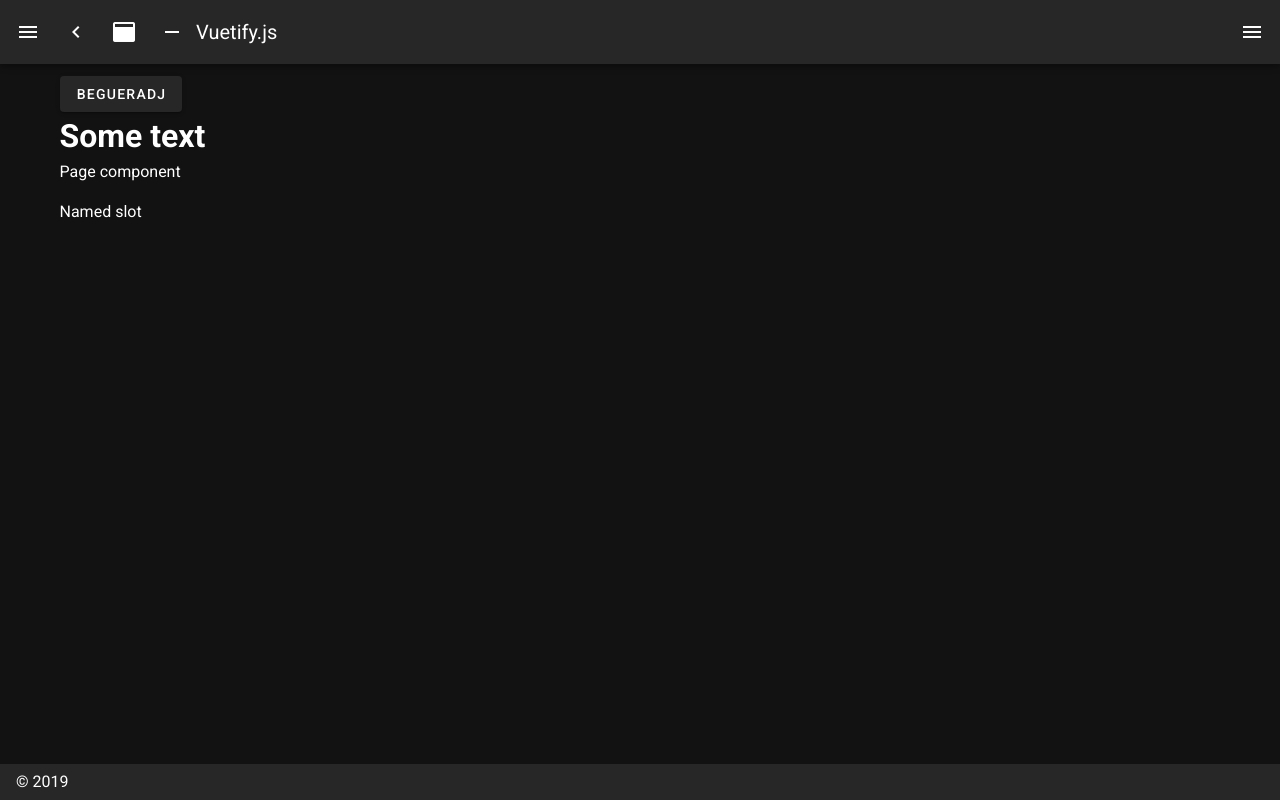
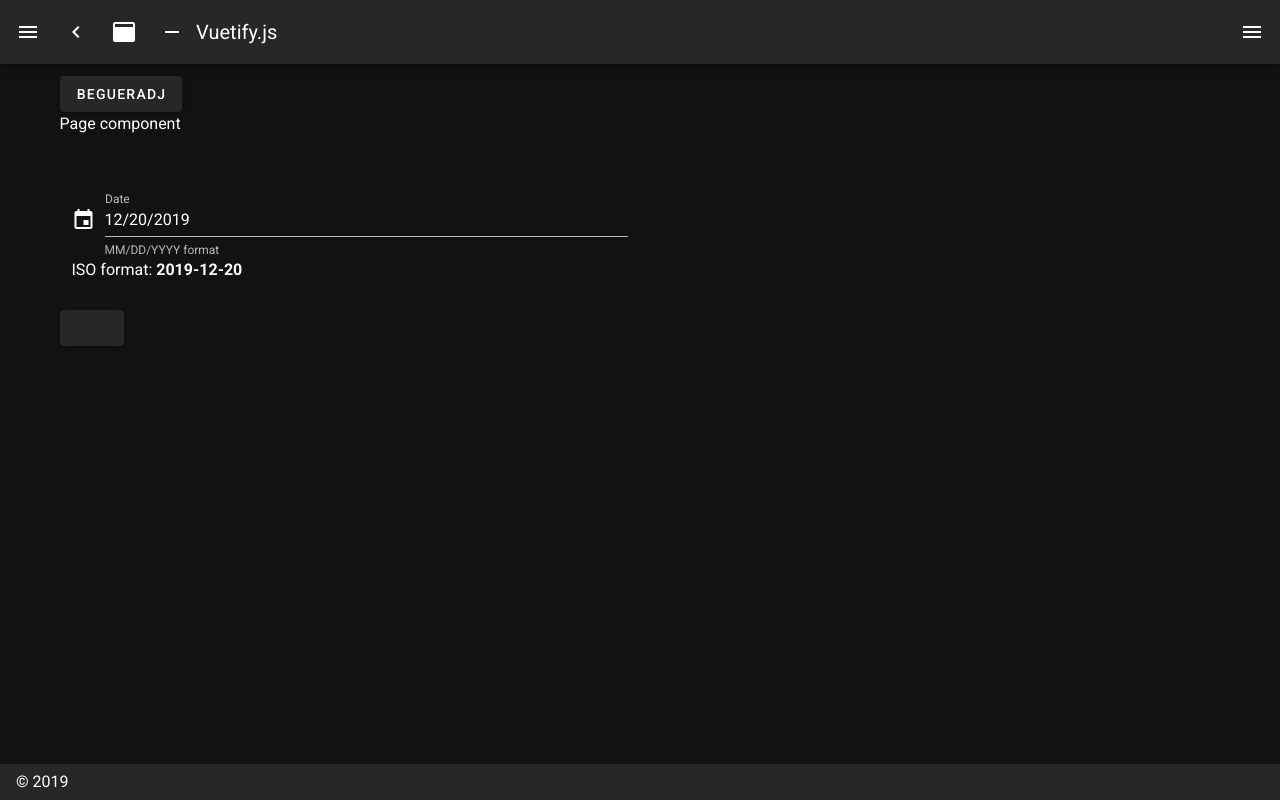
Before and after one commit to begueradj/vuetify-datepicker-with-slots, a Nuxt app: page / in a window 1280 px wide. Built offline with nearby package versions, Linux system fonts and the light colour scheme.

Commit message:
Add datepicker

```diff
--- a/components/DatePickerSlot.vue
+++ b/components/DatePickerSlot.vue
@@ -0,0 +1,77 @@
+<template>
+  <v-container>
+    <v-row>
+      <v-col>
+        <slot v-bind:dateFormatted="dateFormatted" />
+      </v-col>
+    </v-row>
+    <v-row>
+      <v-col cols="12" lg="6">
+        <v-menu
+          ref="menu1"
+          v-model="menu1"
+          :close-on-content-click="false"
+          transition="scale-transition"
+          offset-y
+          max-width="290px"
+          min-width="290px"
+        >
+          <template v-slot:activator="{ on }">
+            <v-text-field
+              v-model="dateFormatted"
+              @blur="date = parseDate(dateFormatted)"
+              v-on="on"
+              label="Date"
+              hint="MM/DD/YYYY format"
+              persistent-hint
+              prepend-icon="event"
+            />
+          </template>
+          <v-date-picker v-model="date" @input="menu1 = false" no-title />
+        </v-menu>
+        <p>ISO format: <strong>{{ date }}</strong></p>
+      </v-col>
+    </v-row>
+  </v-container>
+</template>
+
+<script>
+export default {
+  name: 'DatePickerSlot',
+  data () {
+    return {
+      date: new Date().toISOString().substr(0, 10),
+      dateFormatted: this.formatDate(new Date().toISOString().substr(0, 10)),
+      menu1: false,
+      menu2: false
+    }
+  },
+
+  computed: {
+    computedDateFormatted () {
+      return this.formatDate(this.date)
+    }
+  },
+
+  watch: {
+    date (val) {
+      this.dateFormatted = this.formatDate(this.date)
+    }
+  },
+
+  methods: {
+    formatDate (date) {
+      if (!date) { return null }
+
+      const [year, month, day] = date.split('-')
+      return `${month}/${day}/${year}`
+    },
+    parseDate (date) {
+      if (!date) { return null }
+
+      const [month, day, year] = date.split('/')
+      return `${year}-${month.padStart(2, '0')}-${day.padStart(2, '0')}`
+    }
+  }
+}
+</script>
--- a/nuxt.config.js
+++ b/nuxt.config.js
@@ -14,7 +14,12 @@ export default {
       { hid: 'description', name: 'description', content: process.env.npm_package_description || '' }
     ],
     link: [
-      { rel: 'icon', type: 'image/x-icon', href: '/favicon.ico' }
+      { rel: 'icon', type: 'image/x-icon', href: '/favicon.ico' },
+      {
+        rel: 'stylesheet',
+        href:
+          'https://fonts.googleapis.com/css?family=Roboto:300,400,500,700|Material+Icons'
+      }
     ]
   },
   /*
--- a/pages/index.vue
+++ b/pages/index.vue
@@ -3,10 +3,10 @@
     <page-component>
       <template v-slot="{ myName }">
         <v-btn> {{ myName }} </v-btn>
-        <h1> Some text </h1>
       </template>
       <template #begueradj>
-        Named slot
+        <date-picker-slot v-slot="{ dateFormatted }" />
+        <v-btn> {{ dateFormatted }} </v-btn>
       </template>
     </page-component>
   </div>
@@ -14,7 +14,9 @@
 
 <script>
 import PageComponent from '@/components/PageComponent.vue'
+import DatePickerSlot from '@/components/DatePickerSlot.vue'
+
 export default {
-  components: { PageComponent }
+  components: { PageComponent, DatePickerSlot }
 }
 </script>
```
